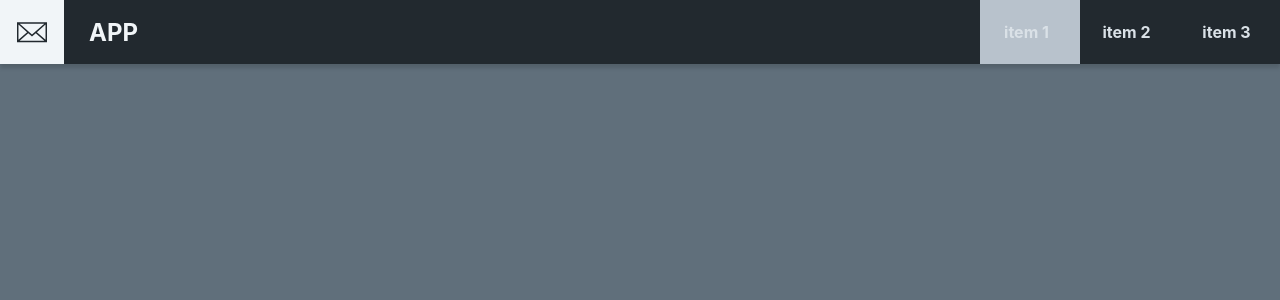
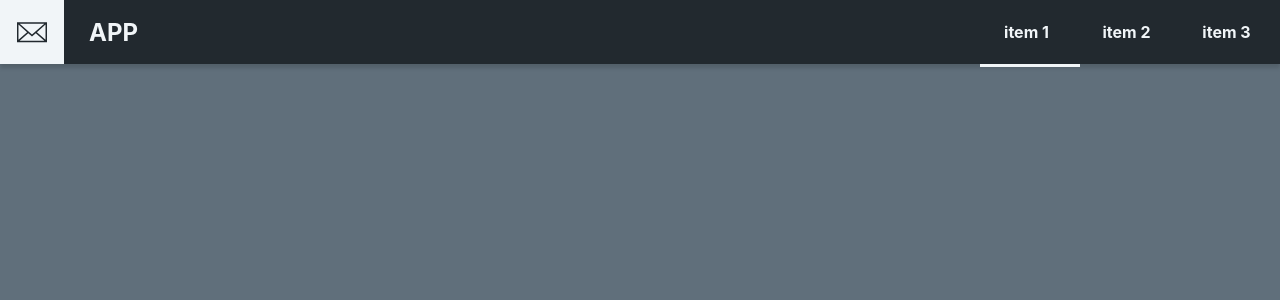
Before and after one commit to WalkerFrederick/app_template, a React (Create React App) app: page / in a window 1280 px wide. In both pictures the pointer is over the item "item 1". Shown: the top 300 px of the page. Built offline with nearby package versions, Linux system fonts and the light colour scheme.

Commit message:
changed hover animation on desktop navbar

```diff
--- a/src/components/Navbar/RightSlide/index.scss
+++ b/src/components/Navbar/RightSlide/index.scss
@@ -47,7 +47,7 @@
         z-index: 1001;
     }
     .RightSlide {
-        color: $brandcolor;
+        color: $grey-lighter;
         position: fixed;
         top: 0;
         right: 0;
@@ -79,7 +79,8 @@
             align-items: center;
         }
         li:hover {
-            background: $alt-background;
+            background: none;
+            border-bottom: 3px solid $grey-lighter;
         }
         span {
             display: block;
```
